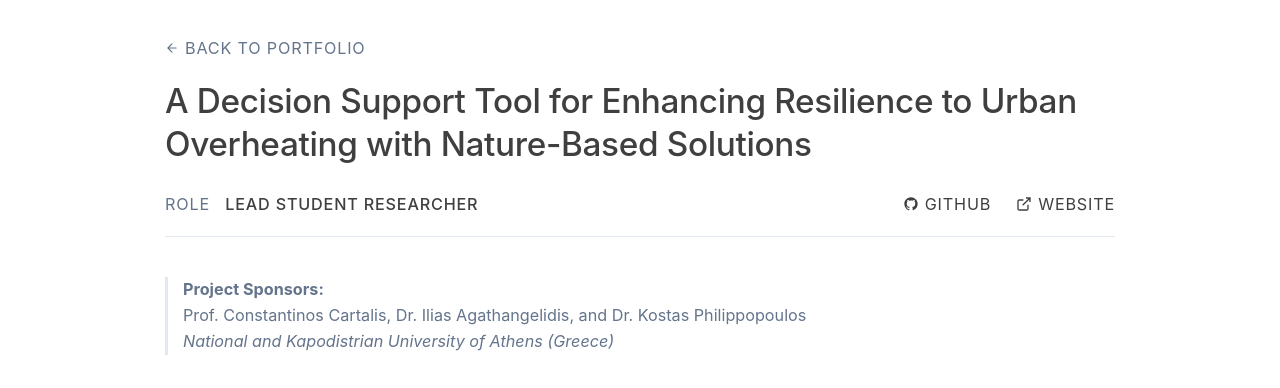
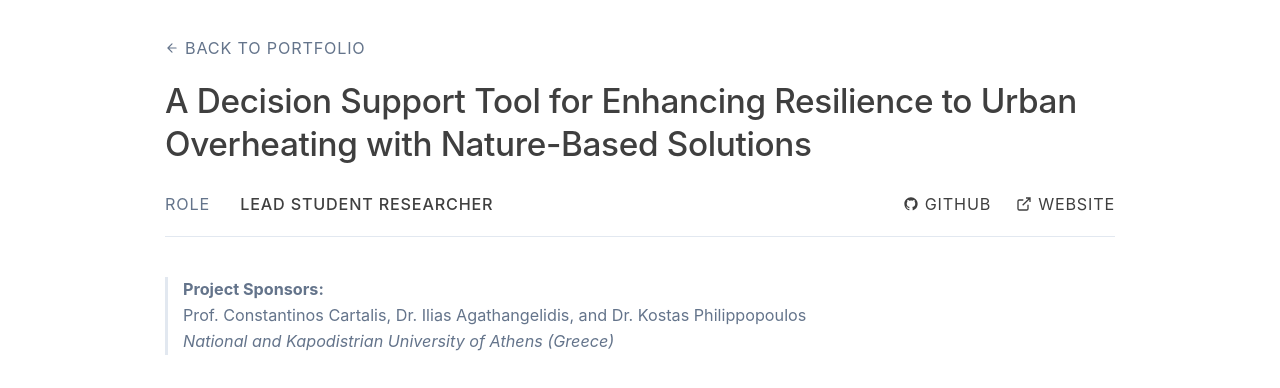
Before and after one commit to Seab0t/Seab0t.github.io, a Jekyll site: the page built from _portfolio/portfolio-NbS.md, in a window 1280 px wide. Shown: the top 388 px of the page. Built offline with Jekyll 4.4.1, drawn with Linux system fonts in a browser that asks for light colours; a script bundle is joined from its source files by our own code; library files that are not in the unit come from our copies.

Commit message:
Update portfolio-item.html

```diff
--- a/_layouts/portfolio-item.html
+++ b/_layouts/portfolio-item.html
@@ -57,7 +57,7 @@ layout: default
   .meta-left-role .role-value {
     font-weight: 500;
     color: #3f3f3f;
-    margin-left: 10px;
+    margin-left: 25px;
   }
 
   /* 右侧：超链接容器 */
```
